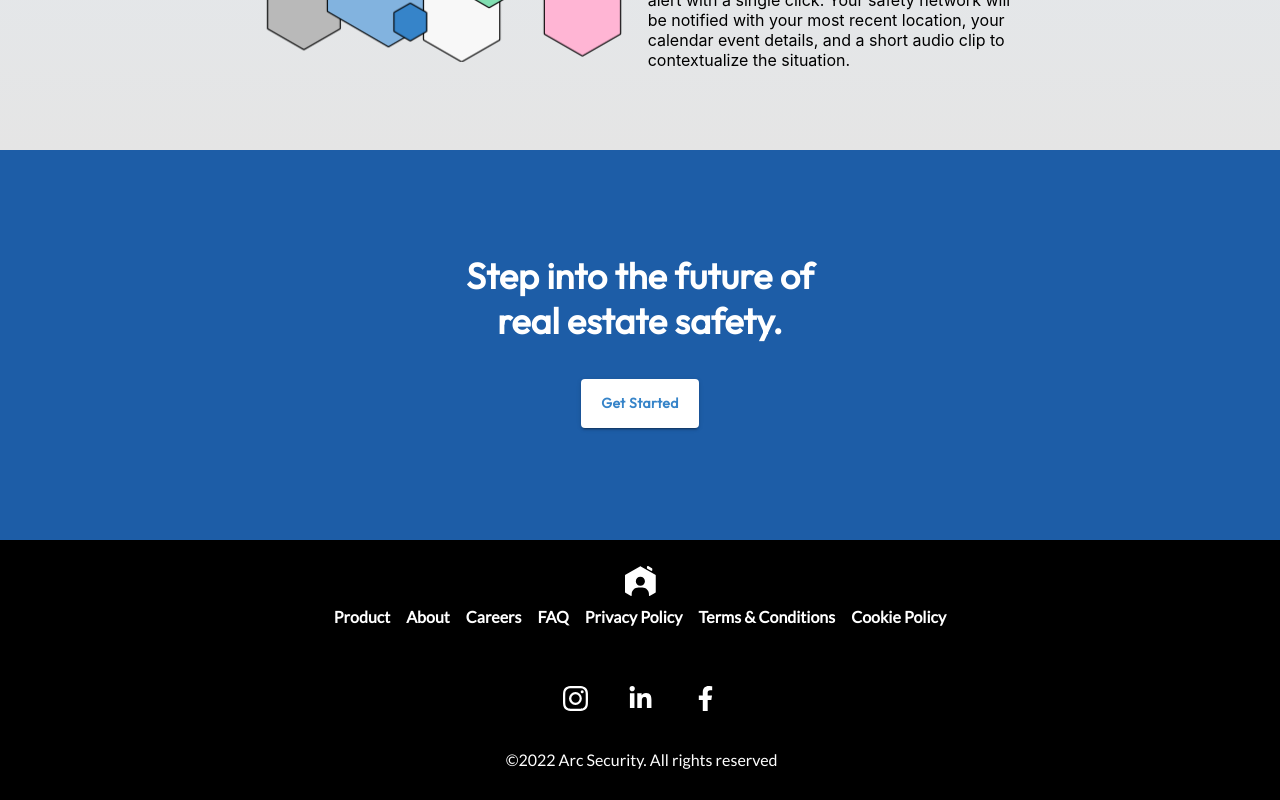
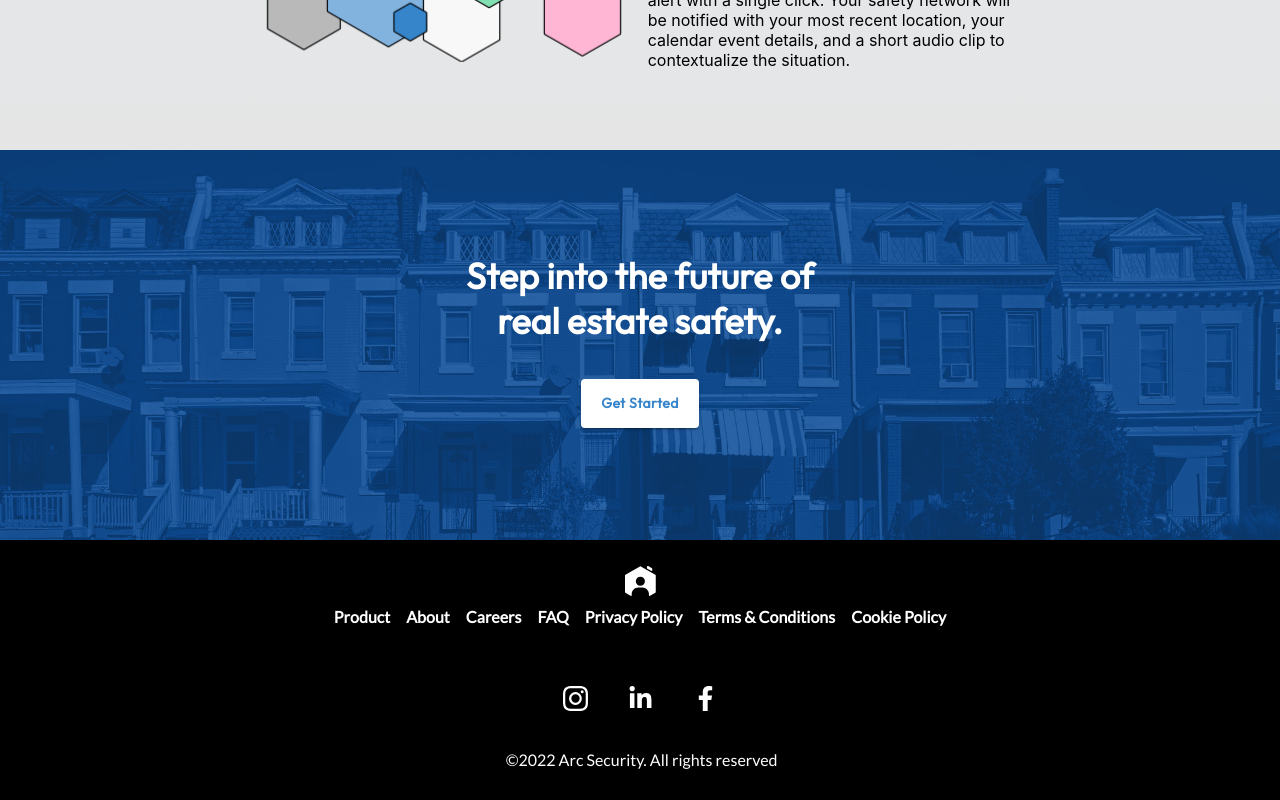
Before and after one commit to arc-securitas/webapp, a React (Create React App) app: page / in a window 1280 px wide. Shown: the part 1192-1992 px from the top of the page. Built offline with nearby package versions, Linux system fonts and the light colour scheme; a web font is replaced by a local one.

Commit message:
CallToAction component

```diff
--- /dev/null
+++ b/src/components/CallToAction.js
@@ -0,0 +1,34 @@
+import React from "react";
+import styles from "./CallToAction.module.css"
+import JoinModal from './joinModal.js';
+
+export default function CallToAction() {
+  return (
+    <div className={styles.callToAction}>
+      <p className={styles.h3s}>Step into the future of real estate safety.</p>
+      <JoinModal buttonStyling = {{
+          display: 'block',
+          backgroundColor: "#fff",
+          border: 'none',
+          borderRadius: '4px',
+          fontFamily: "Outfit",
+          fontWeight: '700',
+          textTransform: 'none',
+          color: '#3684C9',
+          padding: '12px 20px',
+          textAlign: 'center',
+          gap: '4px',
+          justifyContent: 'center',
+          fontWeight: 700,
+          alignItems: 'center',
+          marginLeft: 'auto',
+          marginRight: 'auto',
+          marginTop: '1rem',
+
+          '&:hover': {
+              backgroundColor: '#fff'
+          }
+      }} />
+    </div>
+  );
+}
--- /dev/null
+++ b/src/components/CallToAction.module.css
@@ -0,0 +1,32 @@
+.callToAction {
+  display: block;
+  width: 100%;
+  height: 390px;
+  background: url(../images/callToActionBackground.png) #16559D no-repeat;
+  background-size: cover;
+  background-position: top;
+  z-index: 0;
+}
+
+.h3s {
+  width: 352px;
+  height: 90px;
+
+  display: block;
+  margin-left: auto;
+  margin-right: auto;
+  margin-top: auto;
+  margin-top: auto;
+
+  padding-top: 103px;
+
+  font-family: 'Outfit';
+  font-style: normal;
+  font-weight: 600;
+  font-size: 36px;
+  line-height: 45px;
+  text-align: center;
+
+  /* Just White (FFFFFF) */
+  color: #FFFFFF;
+}
--- a/src/pages/about.js
+++ b/src/pages/about.js
@@ -1,6 +1,7 @@
 import './about.css';
 import animations from '../animations/animations.module.css';
 import useGoogleSheets from 'use-google-sheets';
+import CallToAction from '../components/CallToAction.js';
 
 import React from "react";
 import { useElementOnScreen } from '../animations/animationHooks.js';
@@ -68,6 +69,7 @@ const About = () => {
                     </Row>
                 </section>
             </div>
+            <CallToAction />
         </>
     )
 }
--- a/src/pages/home.js
+++ b/src/pages/home.js
@@ -10,6 +10,7 @@ import ArcWallSvg from '../animations/ArcWallSvg.js';
 import HomeMetricsSvg from '../animations/HomeMetrics.js';
 import TimelineSvg from '../animations/HomeTimeline.js';
 import HomeAlertSvg from '../animations/HomeAlert.js';
+import CallToAction from '../components/CallToAction.js';
 
 import JoinModal from "../components/joinModal.js";
 
@@ -131,34 +132,7 @@ const Home = () => {
                     </section>
                 </div>
             </div>
-            {/* TODO: Turn section6 into a component named "CallToAction" */}
-            <div id="section6">
-                <p className="h3s">Step into the future of real estate safety.</p>
-                <JoinModal buttonStyling = {{
-                    display: 'block',
-                    backgroundColor: "#fff",
-                    border: 'none',
-                    borderRadius: '4px',
-                    fontFamily: "Outfit",
-                    fontWeight: '700',
-                    textTransform: 'none',
-                    color: '#3684C9',
-                    padding: '12px 20px',
-                    textAlign: 'center',
-                    gap: '4px',
-                    justifyContent: 'center',
-                    fontWeight: 700,
-                    alignItems: 'center',
-                    marginLeft: 'auto',
-                    marginRight: 'auto',
-                    marginTop: '1rem',
-
-                    '&:hover': {
-                        backgroundColor: '#fff'
-                    }
-                }} />
-            </div>
-
+            <CallToAction />
         </>
     )
 }
--- a/src/pages/product.js
+++ b/src/pages/product.js
@@ -2,6 +2,7 @@ import React from "react";
 import './product.css';
 import TabContainer, { Tab } from '../components/TabContainer.js';
 import Carousel, { CarouselItem } from '../components/Carousel.tsx';
+import CallToAction from '../components/CallToAction.js';
 
 import productGraphic1 from '../images/product-graphic1.svg';
 import productGraphic2 from '../images/product-graphic2.svg';
@@ -14,8 +15,10 @@ import productAlert from '../images/product-alert.svg';
 import productAudio from '../images/product-audio.svg';
 import construction from '../images/construction.svg';
 
+
 const Product = () => {
     return (
+        <div>
             <div className="product-page">
                 <section className="top">
                     <h1 className="header1">So, how does Arc work?</h1>
@@ -78,6 +81,8 @@ const Product = () => {
                     </Tab>
                 </TabContainer>
             </div>
+            <CallToAction />
+        </div>
     )
 }
 
```
Also changed, not shown: src/images/callToActionBackground.png (added). Lines whose indentation alone changed are shown as unchanged.
